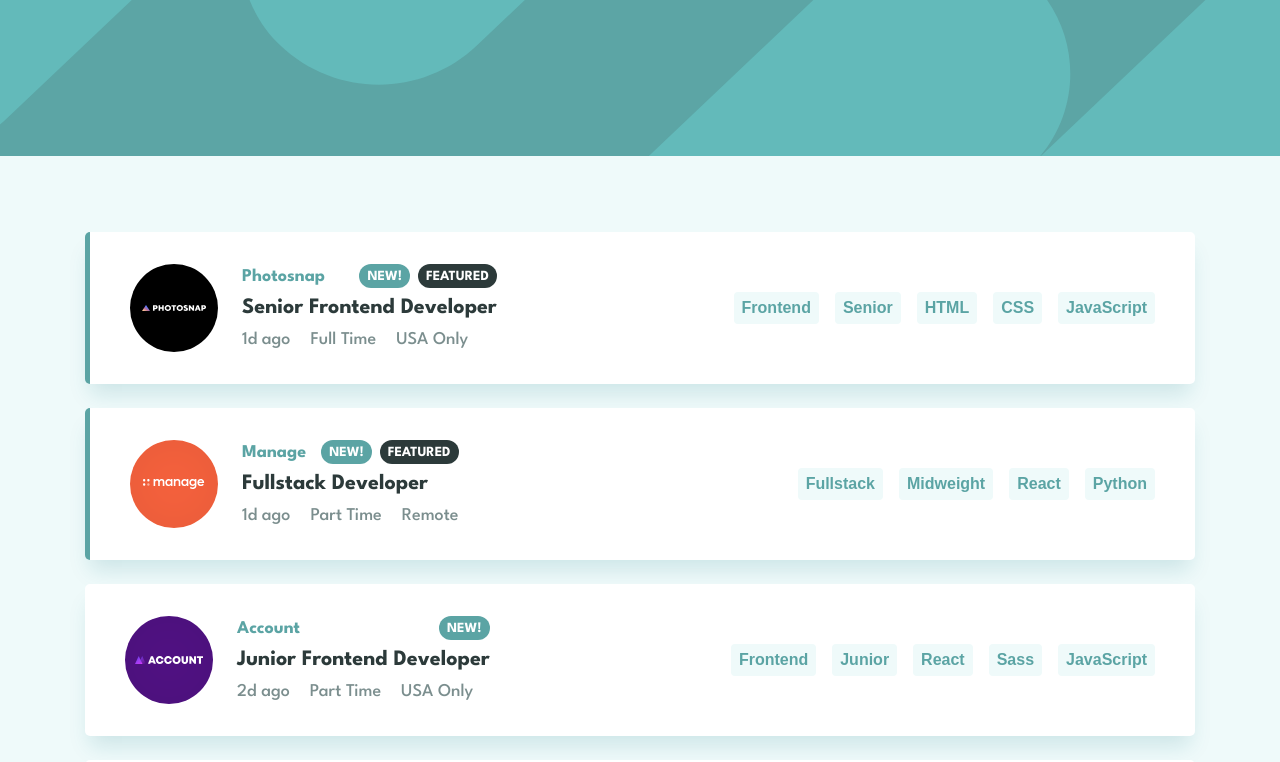
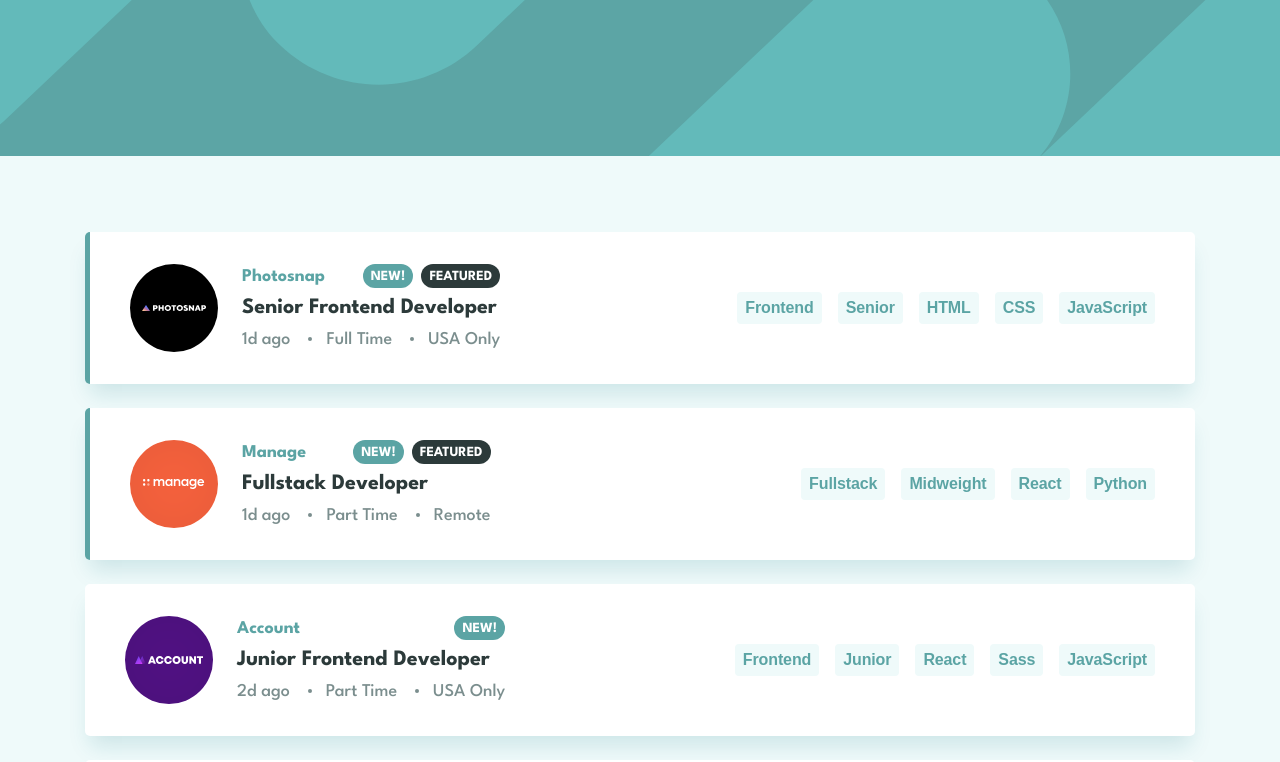
Before and after one commit to ironest/job-listings-with-filtering, a Vue app: page / in a window 1280 px wide. Shown: the top 762 px of the page. Built offline with nearby package versions, Linux system fonts and the light colour scheme.

Commit message:
Added visual separator

```diff
--- a/src/components/card.vue
+++ b/src/components/card.vue
@@ -102,7 +102,22 @@ const setFilter = (filter: string) => {
       line-height: 24px;
       display: flex;
       flex-wrap: wrap;
-      gap: 20px;
+      gap: 36px;
+
+      span::before {
+        content: "";
+        position: absolute;
+        margin-left: -18px;
+        margin-top: 9px;
+        width: 4px;
+        height: 4px;
+        border-radius: 50px;
+        background-color: $color-secondary;
+      }
+
+      span:first-child::before {
+        display: none;
+      }
     }
   }
   .tags {
@@ -121,6 +136,7 @@ const setFilter = (filter: string) => {
       font-size: 16px;
       font-weight: $font-weight-bold;
       border: 0;
+      letter-spacing: -0.12px;
       cursor: pointer;
 
       &:hover {
```
